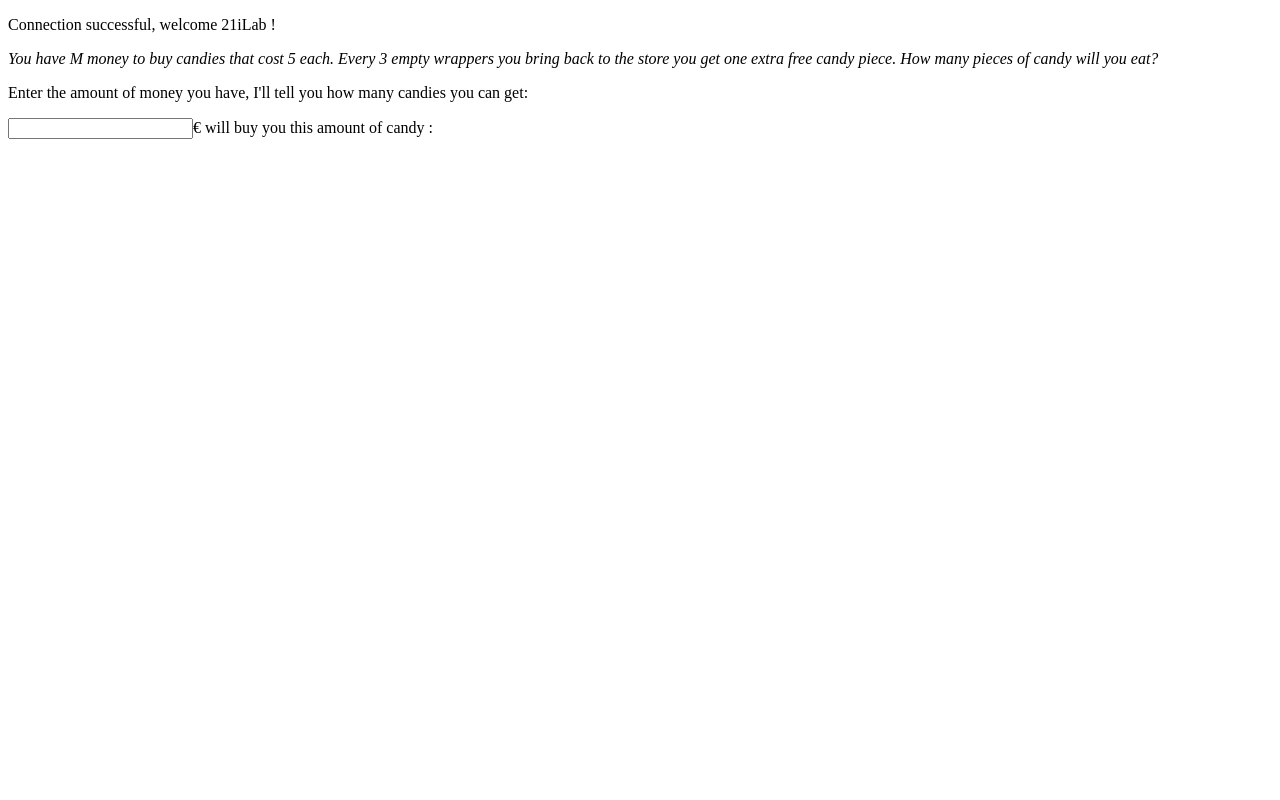
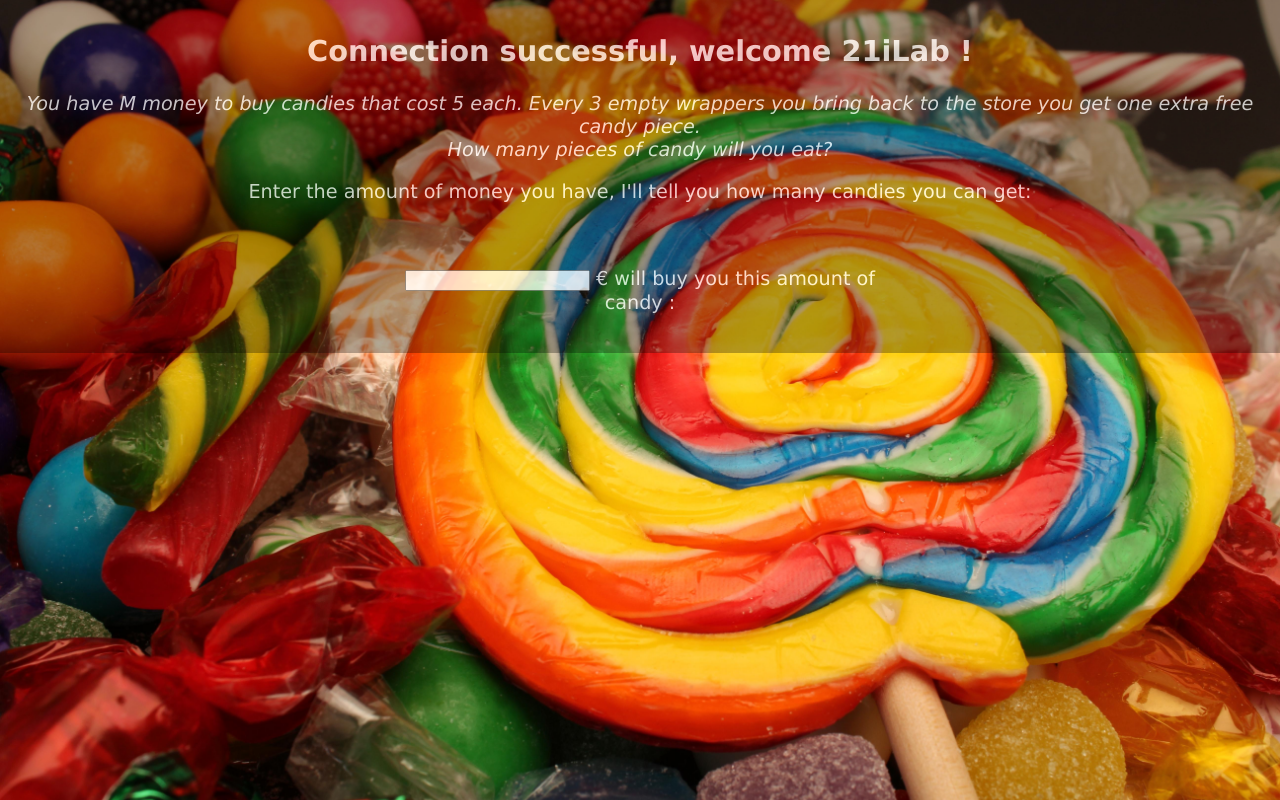
Before and after one commit to rudykrauffel/21ilab-assignment, a PHP site: page /algorithm.html in a window 1280 px wide. Run offline with PHP 8.4, Linux system fonts and the light colour scheme.

Commit message:
css done

```diff
--- a/algorithm.html
+++ b/algorithm.html
@@ -6,21 +6,26 @@
     <title></title>
     <meta name="description" content="">
     <meta name="viewport" content="width=device-width, initial-scale=1">
-    <link rel="stylesheet" href="">
+    <link rel="stylesheet" href="style.css">
 </head>
 <body>
 
-    <p>Connection successful, welcome 21iLab !</p>
+    <header>
+        <h2>Connection successful, welcome 21iLab !</h2>
 
-    <p><em>You have M
-        money to buy candies that cost 5 each. Every 3 empty wrappers
-        you bring back to the store you get one extra free candy piece.
-        How many pieces of candy will you eat?</em></p>
+        <p><em>You have M
+            money to buy candies that cost 5 each. Every 3 empty wrappers
+            you bring back to the store you get one extra free candy piece.<br>
+            How many pieces of candy will you eat?</em>
+        </p>
+        <p>Enter the amount of money you have, I'll tell you how many candies you can get:</p>
 
-    <p>Enter the amount of money you have, I'll tell you how many candies you can get:</p>
+    </header>
 
-    <p>
-        <input type="text" oninput="findNumberOfCandies()" id="input">€ will buy you this amount of candy : <span id="result"></span>
+
+
+    <p class="form2">
+        <input type="text" oninput="findNumberOfCandies()" id="input"> € will buy you this amount of candy : <span id="result"></span>
 
     </p>
 
--- a/style.css
+++ b/style.css
@@ -2,15 +2,23 @@ html{
     width: 100%;
     height: 100%;
     margin: 0;
-    background-image: url("media/background.jpg");
+    background-image: url("media/background3.jpg");
     background-repeat: no-repeat;
-    background-size: 100% 100%;
+    background-size: cover;
+    background-attachment: fixed;
+    opacity: 0.75
 
 }
 
 body{
     font-family: Verdana, Geneva, Tahoma, sans-serif;
+    font-size: 1.2rem;
+    width: 100%;
+    margin: 0;
+    background-color: rgba(0, 0, 0, 0.40);
     color: white;
+    padding-top: 10px;
+    padding-bottom: 20px;
 }
 
 header{
@@ -25,3 +33,13 @@ header{
     align-self: auto;
     width: 15%;
 }
+
+.form2{
+    margin-top: 5%;
+    text-align: center;
+    display: block;
+    margin-left: auto;
+    margin-right: auto;
+    align-self: auto;
+    width: 40%;
+}
```
Also changed, not shown: media/background2.jpg (added), media/background3.jpg (added).
